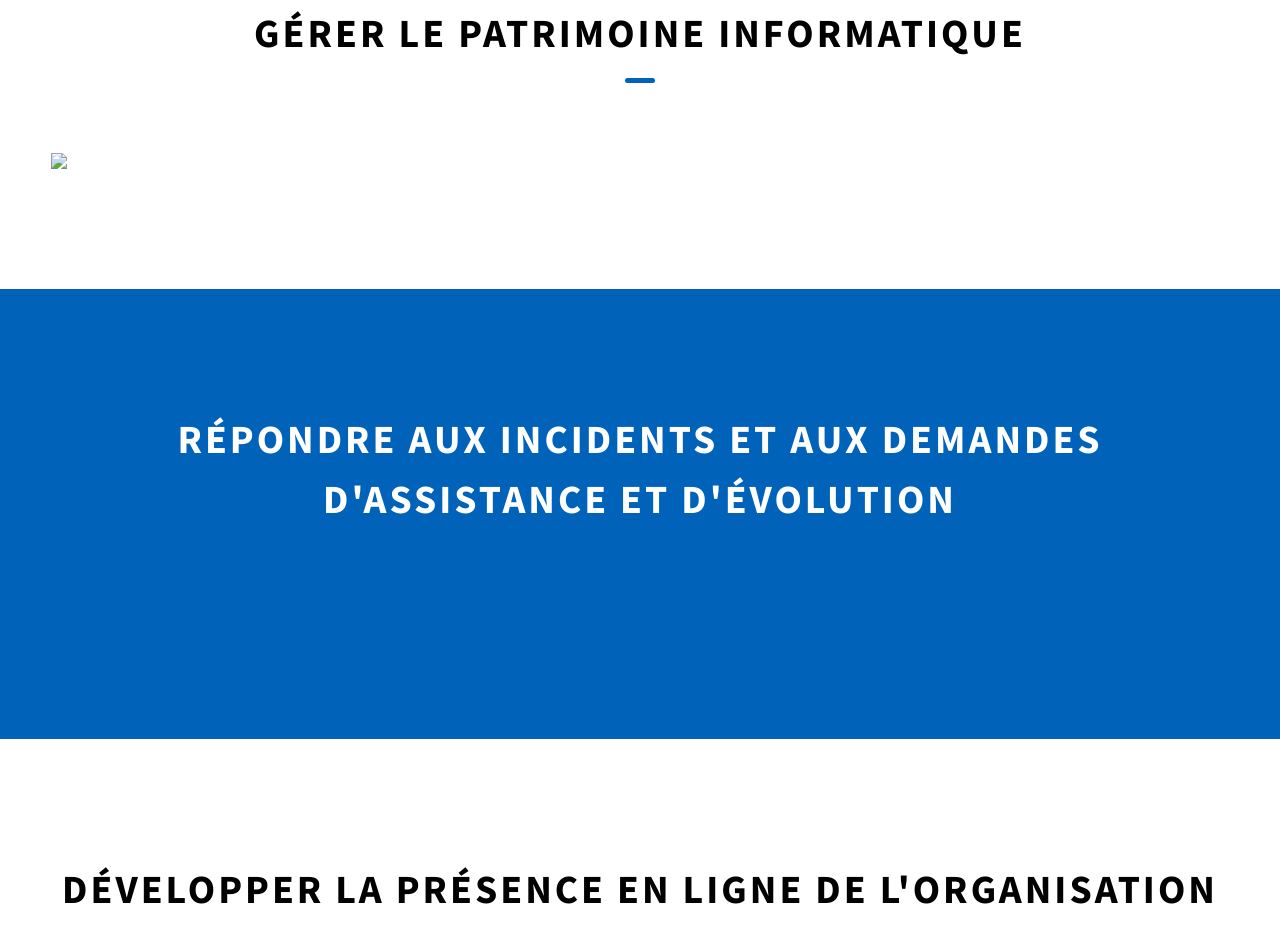
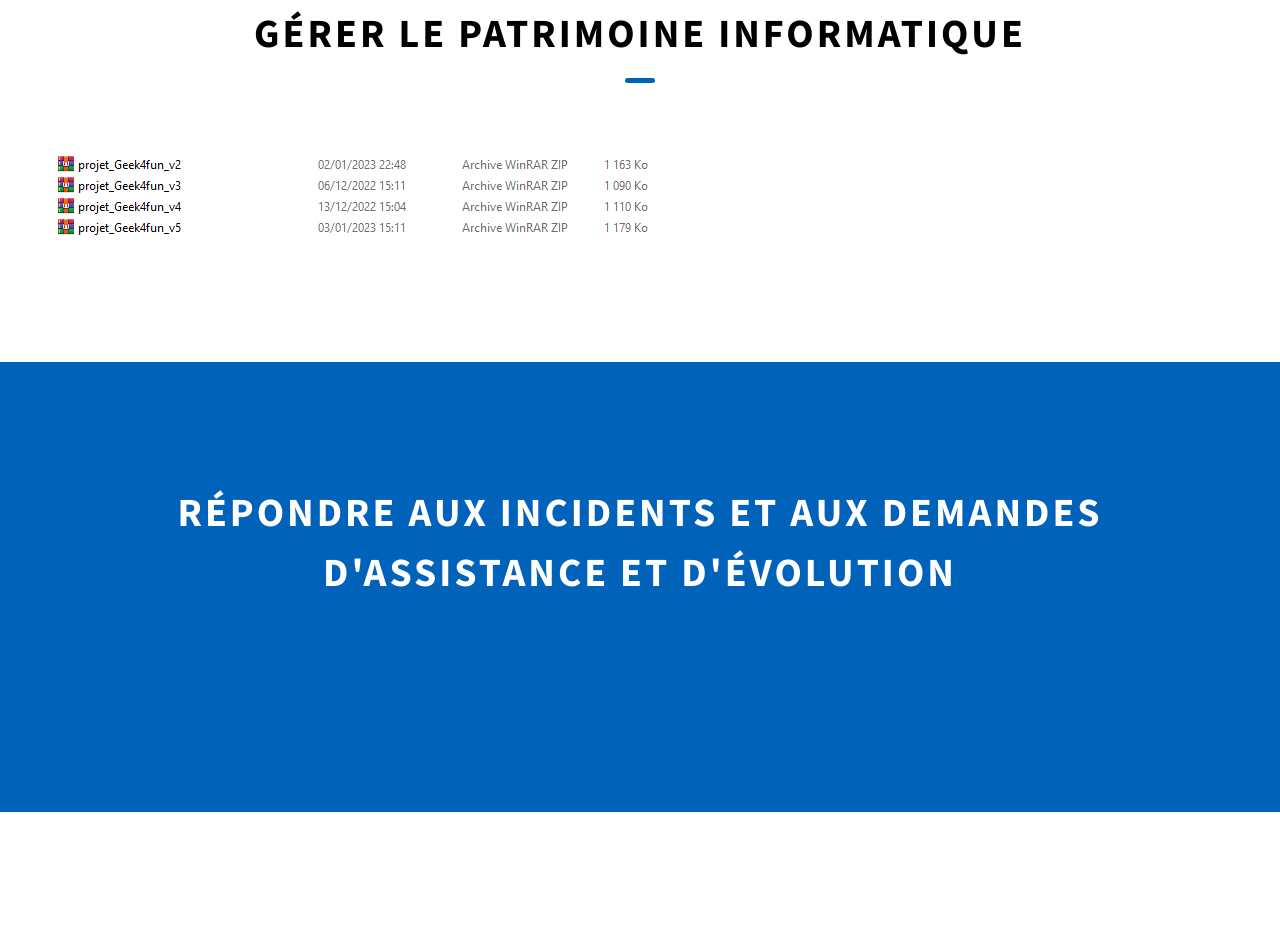
Before and after one commit to Guillaume-Got/portfolio, a website: page competences.html in a window 1280 px wide. Shown: the part 917-1846 px from the top of the page. Drawn offline with Linux system fonts and the light colour scheme.

Commit message:
Update competences.html

```diff
--- a/competences.html
+++ b/competences.html
@@ -100,7 +100,7 @@
         </span>
       </h2>
       <div class="about__content">
-        <img src="asset/png/">
+        <img src="assets/dossiere4/patrimoine_informatique/Sauvegardeg4f.PNG">
       </div>
     </div>
   </section>
```
